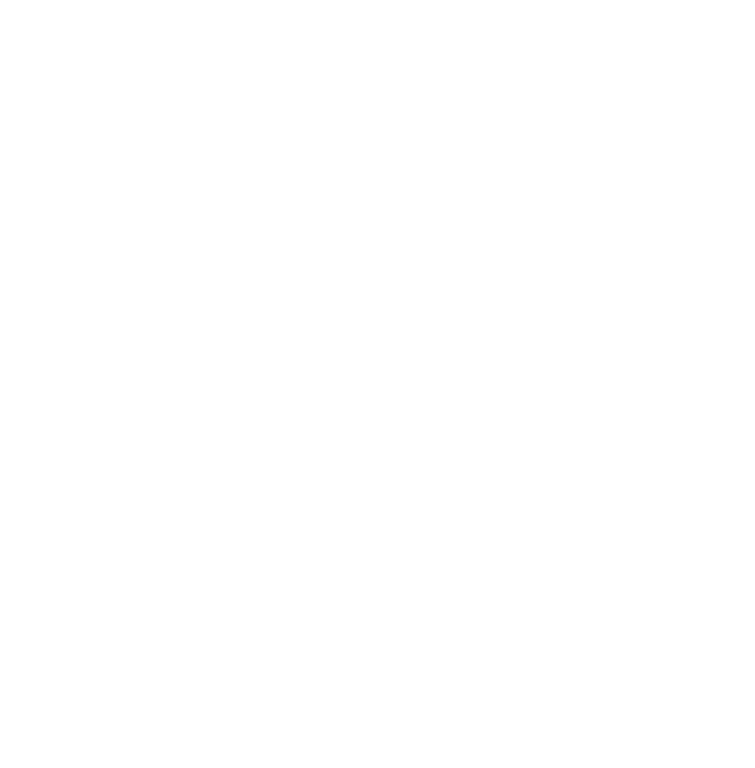
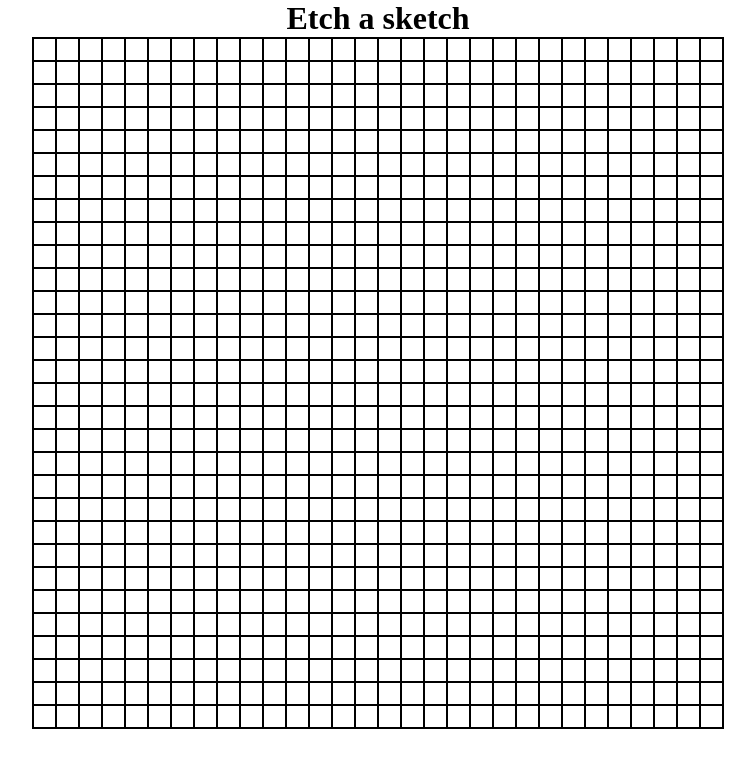
Before and after one commit to Nimueh-Ilya/Etch-a-sketch, a plain HTML site: page index.html in a window 1280 px wide. Shown: the whole page, without its empty margins (262-1017 px from the left). Drawn offline with Linux system fonts and the light colour scheme.

Commit message:
Add container div in html Add styling for generated divs Add automatic grid generation in javascript Implement event listeners to change color on both click and hover events

```diff
--- a/index.html
+++ b/index.html
@@ -9,5 +9,17 @@
 </head>
 <body>
 
+    <div class="main-container">
+        <h1 class="title">Etch a sketch</h1>
+        <div class="controls">
+            <div class="rainbow"></div>
+            <div class="dark"></div>
+            <div class="standard"></div>
+            <div class="color-choice"></div>
+            <div class="grid-lines"></div>
+            <div class="grid-layout"></div>
+            <div class="container"></div>
+        </div>
+    </div>
 </body>
 </html>
--- a/index.js
+++ b/index.js
@@ -0,0 +1,31 @@
+const container = document.querySelector('.container')
+const gridNumber = 900
+
+for (let index = 1; index <= gridNumber;  index++) {
+    let divLoop = document.createElement('div')
+    divLoop.classList.add('etch-node')
+    divLoop.style.width = `${(container.clientWidth-2*Math.sqrt(gridNumber))/Math.sqrt(gridNumber)}px`
+    divLoop.style.height = `${(container.clientHeight-2*Math.sqrt(gridNumber))/Math.sqrt(gridNumber)}px`
+    container.appendChild(divLoop)
+}
+const nodes = document.querySelectorAll('div.etch-node')
+
+let mouseDown = false
+container.addEventListener('mousedown',()=>{
+    mouseDown = true
+})
+container.addEventListener('mouseup',()=>{
+    mouseDown = false
+})
+function applyColor (e) {
+    if (e.type === 'mouseover' && mouseDown == false) {
+        return
+    }
+    else {
+        e.target.style.backgroundColor = 'black'
+    }
+}
+nodes.forEach(node => {
+    node.addEventListener('mouseover',applyColor)
+    node.addEventListener('mousedown',applyColor)
+})
--- a/style.css
+++ b/style.css
@@ -0,0 +1,25 @@
+* {
+    padding: 0;
+    margin: 0;
+}
+.main-container {
+    display: flex;
+    flex-direction: column;
+    justify-content: center;
+    align-items: center;
+}
+.container {
+    border-style: solid;
+    border-width: 1px;
+    height: 690px;
+    aspect-ratio: 1/1;
+    display: flex;
+    flex-wrap: wrap;
+}
+.etch-node {
+    border-style: solid;
+    border-width: 1px;
+}
+.etch-node:hover {
+    background-color: rgb(220, 220, 220);
+}
```
